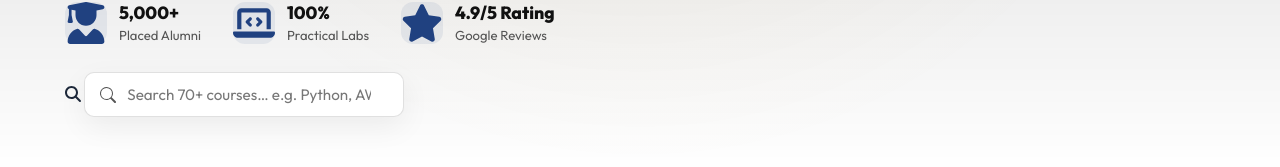
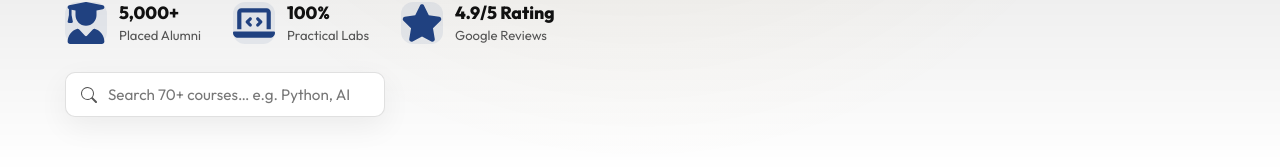
Before and after one commit to Sudhirkr85/test, a website: page courses.html in a window 1280 px wide. Shown: the part 455-622 px from the top of the page. Drawn offline with nearby package versions, Linux system fonts and the light colour scheme.

Commit message:
fix: resolve search input floating overlap on courses.html hero section

```diff
--- a/courses.html
+++ b/courses.html
@@ -163,15 +163,12 @@
         </div>
 
         <div class="hero-actions">
-          <div class="search-wrap">
-            <i class="fas fa-search search-icon"></i>
-            <input
-              id="course-search"
-              type="search"
-              placeholder="Search 70+ courses… e.g. Python, AWS, Digital Marketing"
-              aria-label="Search computer courses at SSSAM Academy Gurugram"
-            />
-          </div>
+          <input
+            id="course-search"
+            type="search"
+            placeholder="Search 70+ courses… e.g. Python, AI"
+            aria-label="Search computer courses at SSSAM Academy Gurugram"
+          />
         </div>
       </div>
     </header>
```
